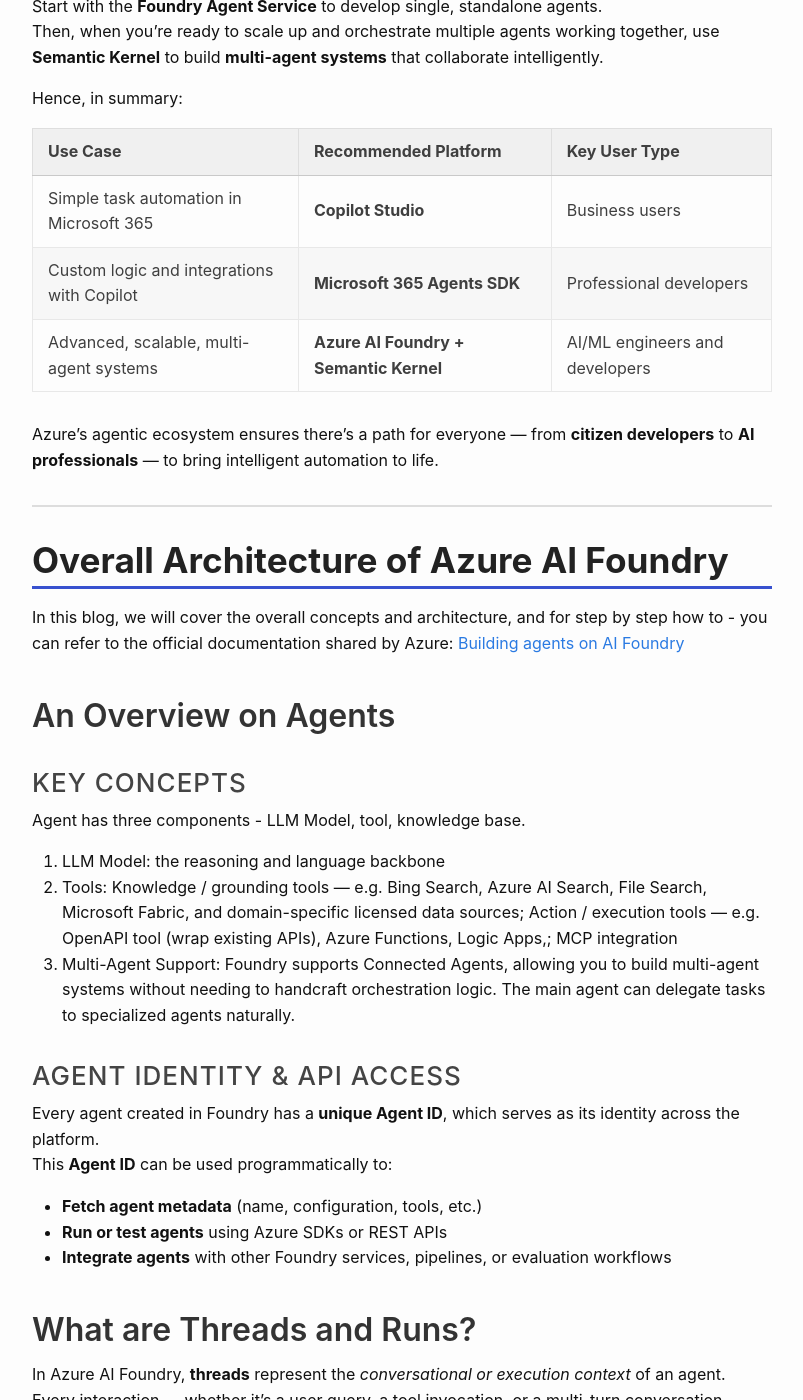
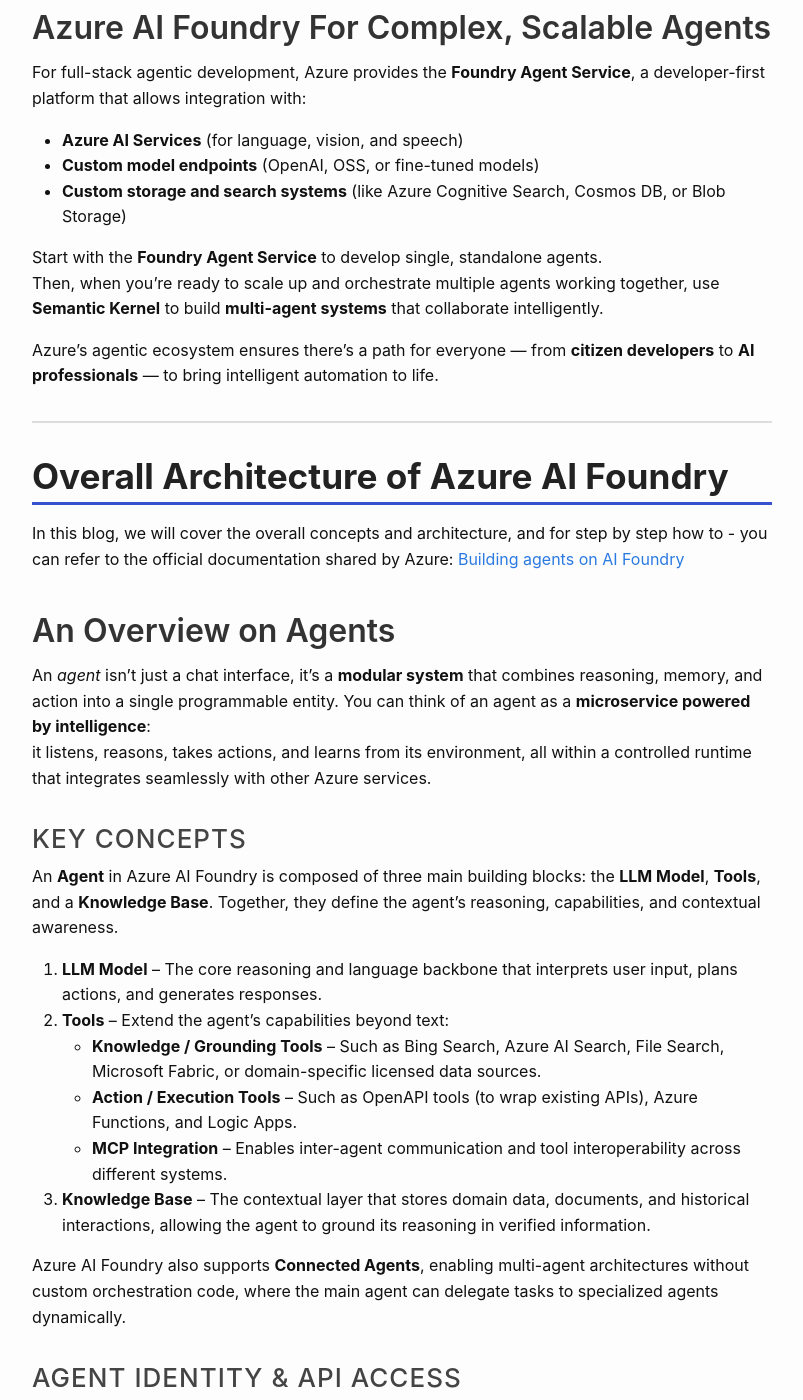
Before and after one commit to ayushi2019031/glownet.io, a Jekyll site: the page built from _posts/2025-09-21-autonomous-agents-on-azure.md, in a window 1280 px wide and 1400 px high, scrolled down 3512 px. Shown: the whole window, without its empty margins (238-1041 px from the left). Built offline with Jekyll 4.4.1, drawn with Linux system fonts in a browser that asks for light colours; comment, search, counter and statistics services are not loaded; some of the changed text lies outside the part shown.

Commit message:
Improve 2nd latest blog

```diff
--- a/_posts/2025-09-21-autonomous-agents-on-azure.md
+++ b/_posts/2025-09-21-autonomous-agents-on-azure.md
@@ -3,7 +3,8 @@
 title: "Building AI Agents on Azure with AI Foundry"
 permalink: /ai-agents-on-azure/
 tags: [Azure AI Foundry, AI Agents]
-description: "In this blog post we discuss how to build and evaluate agents using Azure AI foundry SDK and Azure ML Studio."
+description: "Learn how to build, deploy, and evaluate AI Agents on Azure using Azure AI Foundry, Copilot Studio, and the Microsoft 365 Agents SDK. This guide explains agent architecture, threads, runs, deployment, and evaluation best practices for creating secure, scalable, multi-agent systems."
+excerpt: "A practical guide to building and scaling AI Agents on Azure using AI Foundry, while briefly touching upon Copilot Studio."
 image: "../images/post-cards/global-glownet-card.webp"
 ---
 
@@ -19,7 +20,7 @@
 
 ---
 
-# 🧠 What Are AI Agents?
+# What Are AI Agents?
 
 **In simple terms:**
 > **AI Agents = LLM Model + Action + Knowledge Base**
@@ -28,7 +29,7 @@
 
 An **AI Agent** uses a **Large Language Model (LLM)** to understand natural language, can **perform actions** through tools or APIs, and relies on a **knowledge base** to make its responses contextually accurate and grounded.
 
-## 💡 Example: Multi-Agent System in a Company
+## Example: Multi-Agent System in a Company
 
 Imagine a company building an internal solution that automatically detects and fixes issues in its software systems.
 Because the system is complex, the company employs **multiple specialized AI Agents**, each responsible for a particular task — such as diagnosis, remediation, documentation, or communication.
@@ -36,45 +37,47 @@
 A central **orchestrator agent** coordinates all of them, deciding which agent should act based on the user’s request.
 
 These agents draw knowledge from:
-- 🧾 Tech support manuals and public documentation
-- 📚 Internal company documents and configuration data
-- 💬 Historical issue logs and user feedback
+- Tech support manuals and public documentation
+- Internal company documents and configuration data
+- Historical issue logs and user feedback
 
-Before taking any critical action (like system restarts or data deletions), the system **asks the end user for explicit permission** — ensuring safety and accountability.
+Before taking any critical action (like system restarts or data deletions), the system **asks the end user for explicit permission**, thus ensuring safety and accountability.
 
 
-## 🧩 Evaluation and Safety of Agents
+## Evaluation and Safety of Agents
 
 As part of the company’s internal audit process, every Agentic AI system must pass automated evaluations for:
-- **Safety** – ensuring no harmful or destructive behavior
-- **Coherence** – producing logically consistent and relevant responses
-- **Grounding** – staying factual and aligned with verified knowledge sources
-- **Reliability** – maintaining consistent tool accuracy (e.g., **Tool Call Accuracy**)
+- **Safety**:  ensuring no harmful or destructive behavior
+- **Coherence**:  producing logically consistent and relevant responses
+- **Grounding**:  staying factual and aligned with verified knowledge sources
+- **Reliability**:  maintaining consistent tool accuracy (e.g., **Tool Call Accuracy**)
 
 These evaluations ensure that the agents operate responsibly and can be trusted in production environments.
 
 ---
 
-# ⚙️ Platforms to Build AI Agents on Azure
+# Platforms to Build AI Agents on Azure
 
 Azure offers a complete ecosystem for building AI Agents — from **no-code** tools for business users to **developer-centric frameworks** for advanced multi-agent systems.
 All you need is an **idea** and the **drive to build**.
 
+| Use Case | Recommended Platform | Key User Type |
+|-----------|----------------------|----------------|
+| Simple task automation in Microsoft 365 | **Copilot Studio** | Business users |
+| Custom logic and integrations with Copilot | **Microsoft 365 Agents SDK** | Professional developers |
+| Advanced, scalable, multi-agent systems | **Azure AI Foundry + Semantic Kernel** | AI/ML engineers and developers |
 
-## Copilot Studio — For Business Users
+## Copilot Studio For Business Users
 
 For business users with little or no coding experience, **Copilot Studio** provides an intuitive, no-code way to build agents directly within **Microsoft 365 Copilot Chat**.
 These **declarative agents** can automate everyday tasks, streamline workflows, and boost productivity — all with minimal IT involvement.
 
 When users are comfortable with **low-code tools** like **Microsoft Power Platform**, Copilot Studio enables them to combine their technical skills with deep **business domain knowledge** to create richer, more powerful agents.
 
-Such agents can extend the capabilities of Microsoft 365 Copilot or bring AI-powered automation into channels like:
-- 💬 **Microsoft Teams**
-- 🧵 **Slack**
-- 💡 **Messenger**
+Such agents can extend the capabilities of Microsoft 365 Copilot or bring AI-powered automation into channels like **Microsoft Teams**, **Slack**, **Messenger**.
 
 
-## 💻 2. Microsoft 365 Agents SDK — For Professional Developers
+## Microsoft 365 Agents SDK For Professional Developers
 
 When organizations need **advanced custom extensions** to Microsoft 365 Copilot, developers can use the **Microsoft 365 Agents SDK**.
 This SDK offers programmatic control, allowing professional developers to:
@@ -85,24 +88,15 @@
 This is ideal for scenarios requiring fine-grained control, external integrations, or custom business workflows.
 
 
-## ☁️ 3. Azure AI Foundry — For Complex, Scalable Agents
+## Azure AI Foundry For Complex, Scalable Agents
 
 For full-stack agentic development, Azure provides the **Foundry Agent Service**, a developer-first platform that allows integration with:
-- ⚙️ **Azure AI Services** (for language, vision, and speech)
-- 🧠 **Custom model endpoints** (OpenAI, OSS, or fine-tuned models)
-- 📦 **Custom storage and search systems** (like Azure Cognitive Search, Cosmos DB, or Blob Storage)
+- **Azure AI Services** (for language, vision, and speech)
+- **Custom model endpoints** (OpenAI, OSS, or fine-tuned models)
+- **Custom storage and search systems** (like Azure Cognitive Search, Cosmos DB, or Blob Storage)
 
 Start with the **Foundry Agent Service** to develop single, standalone agents.
 Then, when you’re ready to scale up and orchestrate multiple agents working together, use **Semantic Kernel** to build **multi-agent systems** that collaborate intelligently.
-
-
-Hence, in summary:
-
-| Use Case | Recommended Platform | Key User Type |
-|-----------|----------------------|----------------|
-| Simple task automation in Microsoft 365 | **Copilot Studio** | Business users |
-| Custom logic and integrations with Copilot | **Microsoft 365 Agents SDK** | Professional developers |
-| Advanced, scalable, multi-agent systems | **Azure AI Foundry + Semantic Kernel** | AI/ML engineers and developers |
 
 Azure’s agentic ecosystem ensures there’s a path for everyone — from **citizen developers** to **AI professionals** — to bring intelligent automation to life.
 
@@ -114,13 +108,22 @@
 
 ## An Overview on Agents
 
+An *agent* isn’t just a chat interface, it’s a **modular system** that combines reasoning, memory, and action into a single programmable entity. You can think of an agent as a **microservice powered by intelligence**:
+it listens, reasons, takes actions, and learns from its environment,  all within a controlled runtime that integrates seamlessly with other Azure services.
+
+
 ### Key Concepts
 
-Agent has three components - LLM Model, tool, knowledge base.
+An **Agent** in Azure AI Foundry is composed of three main building blocks: the **LLM Model**, **Tools**, and a **Knowledge Base**. Together, they define the agent’s reasoning, capabilities, and contextual awareness.
 
-1. LLM Model: the reasoning and language backbone
-2. Tools: Knowledge / grounding tools — e.g. Bing Search, Azure AI Search, File Search, Microsoft Fabric, and domain-specific licensed data sources; Action / execution tools — e.g. OpenAPI tool (wrap existing APIs), Azure Functions, Logic Apps,; MCP integration
-3. Multi-Agent Support: Foundry supports Connected Agents, allowing you to build multi-agent systems without needing to handcraft orchestration logic. The main agent can delegate tasks to specialized agents naturally.
+1. **LLM Model** – The core reasoning and language backbone that interprets user input, plans actions, and generates responses.
+2. **Tools** – Extend the agent’s capabilities beyond text:
+   - **Knowledge / Grounding Tools** – Such as Bing Search, Azure AI Search, File Search, Microsoft Fabric, or domain-specific licensed data sources.
+   - **Action / Execution Tools** – Such as OpenAPI tools (to wrap existing APIs), Azure Functions, and Logic Apps.
+   - **MCP Integration** – Enables inter-agent communication and tool interoperability across different systems.
+3. **Knowledge Base** – The contextual layer that stores domain data, documents, and historical interactions, allowing the agent to ground its reasoning in verified information.
+
+Azure AI Foundry also supports **Connected Agents**, enabling multi-agent architectures without custom orchestration code, where the main agent can delegate tasks to specialized agents dynamically.
 
 ### Agent Identity & API Access
 
@@ -133,7 +136,7 @@
 
 ## What are Threads and Runs?
 In Azure AI Foundry, **threads** represent the *conversational or execution context* of an agent.
-Every interaction — whether it’s a user query, a tool invocation, or a multi-turn conversation — happens inside a **thread**.
+Every interaction, whether it’s a user query, a tool invocation, or a multi-turn conversation happens inside a **thread**.
 
 You can think of a thread as the **stateful container** that holds all messages, metadata, and context for a particular run of an agent.
 
@@ -190,7 +191,7 @@
 
 Each run is tracked individually for **traceability** and **evaluation**, making it easy to inspect how a particular response was generated.
 
-### 🔗 Putting It All Together
+### Putting It All Together
 
 Here’s how these components interact during a typical user request:
 
@@ -222,6 +223,53 @@
 Azure AI Foundry provides a **serverless-style runtime** for AI Agents — combining **managed compute**, **elastic scaling**, **observability**, and **secure deployment pipelines** so you can move seamlessly from prototype to enterprise-scale production.
 
 ---
+# AI Foundry Specific Concepts To Explore
+
+Once you understand how agents work conceptually, it’s important to get familiar with the key building blocks of **Azure AI Foundry’s infrastructure** — these define *where* your agents live, *who* can access them, and *how* they interact with deployed models.
+
+## Hub vs. Project
+
+- **Hub** – Think of it as the *root workspace* or *organizational boundary* in Azure AI Foundry.
+  A hub can host multiple projects and serves as the central governance layer for access control, resource sharing, and model management.
+  Each hub can also connect to shared compute, data sources, and model registries.
+
+- **Project** – A project lives inside a hub and contains your **agents, models, datasets, and evaluation workflows**.
+  It’s a focused environment where a specific team or experiment can be managed independently.
+  Each project inherits policies and settings from its parent hub but can have its own isolated configuration for testing and deployment.
+
+This separation of *hub* and *project* allows you to structure large-scale deployments — one hub per organization or business unit, and projects per product, feature, or use case.
+
+## Role-Based Access Control (RBAC)
+
+Azure AI Foundry integrates tightly with **Azure RBAC** to manage permissions and enforce data security.
+You can define who has access to view, edit, or deploy agents across hubs and projects.
+
+Common roles include:
+- **Reader** – Can view projects, agents, and evaluation results but cannot modify anything.
+- **Contributor** – Can create, edit, and test agents within assigned projects.
+- **Owner / Admin** – Full permissions to manage access policies, model connections, and compute resources.
+
+## Model Deployment and Connections
+
+Agents in Foundry can use models hosted on:
+- **Azure OpenAI Service** – For GPT-based reasoning, embeddings, and completions.
+- **Custom Endpoints** – Bring your own model hosted on Azure Machine Learning, OSS frameworks, or external APIs.
+- **Connected Registries** – Access fine-tuned or organization-approved models via Azure Model Catalog.
+
+We can fine-tune existing models as well.
+
+When deploying, Foundry handles:
+- **Versioning** – Each model and agent can be version-tagged for rollback or A/B testing.
+- **Scaling** – Compute autoscaling is managed by Azure, so your deployments stay responsive under load.
+- **Networking** – Agents and model endpoints can be secured using **Private Endpoints**, **VNETs**, and **Microsoft Entra ID** for authentication.
+
+## Evaluation Integration
+
+Every deployed agent can be linked with **evaluation pipelines** to monitor *Groundedness, Coherence, Tool Call Accuracy, Latency and response quality.
+
+This continuous evaluation loop helps maintain agent reliability as you iterate on prompts, models, or tools.
+
+---
 
 # Resources to learn about Azure AI Foundry
 
@@ -229,7 +277,6 @@
 **Public Documentation**: These are official **Microsoft**'s documentation, along with sample codes which you can try out.
 
 - [Azure's comprehensive documentation on AI Foundry](https://ai.azure.com/doc/azure/ai-foundry/what-is-azure-ai-foundry)
-
 - [Sample Codes on Microsoft's Official Github Repository](https://github.com/azure-ai-foundry/foundry-samples/tree/main/samples)
 
 **Starter Projects**: These are ideas by developers and Microsoft for anyone to get started building. I will update this list as I find more interesting blogs.
@@ -242,19 +289,14 @@
 **Certifications to Learn About Agentic AI**: Certifications from verified sources are a good way to learn from ground up and enhance your resume.
 
 - [AI-102 Azure AI Engineer Associate AI](https://learn.microsoft.com/en-us/credentials/certifications/azure-ai-engineer/?practice-assessment-type=certification)
-
 - [Andrew NG's course on Agentic AI](https://www.deeplearning.ai/courses/agentic-ai/?utm_campaign=agentic-ai-launch&utm_medium=hero-takeover&utm_source=dlai-homepage)
-
 - [Short courses on latest development in AI](deeplearning.ai)
-
 - [Free Microsoft Learn Resources](https://learn.microsoft.com/en-us/training/modules/)
 
 **Stay Up-To-Date On Latest Developments in Microsoft**: Staying on top of latest developments in tech - you can refer to the material of latest conferences by Microsoft, developer blogs and even official documentation of AI Foundry!
 
 - [Latest updates in Azure AI Foundry](https://ai.azure.com/doc/azure/ai-foundry/whats-nxew-azure-ai-foundry)
-
 - [Microsoft Ignite](https://ignite.microsoft.com/en-US/home)
-
 - [Microsoft Developer Blogs](https://devblogs.microsoft.com/)
 
 
```
Also changed, not shown: other parts of _posts/2025-09-21-autonomous-agents-on-azure.md (+5 -7 lines).
